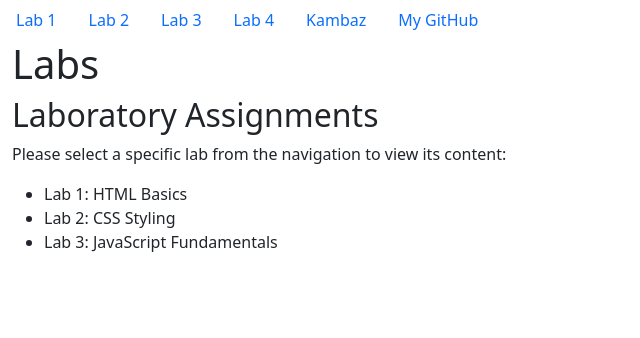
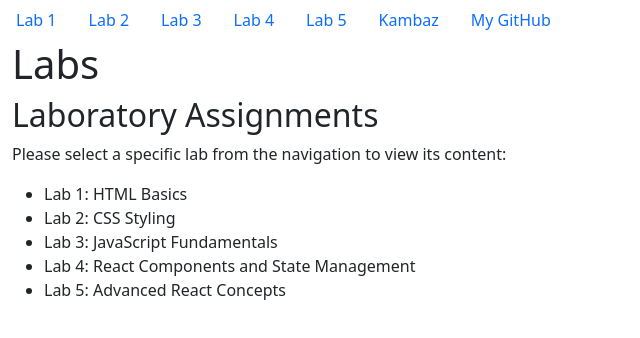
Before and after one commit to xilu56/kambaz-react-web-app-cs5610-sm25, a React app: page /#/Labs in a window 1280 px wide. Shown: the top 338 px of the page, without its empty margins (0-640 px from the left). Built offline with nearby package versions, Linux system fonts and the light colour scheme; the HTML template or start-up script is replaced by a standard one.

Commit message:
Implementing RESTful APIs with Express.js

```diff
--- /dev/null
+++ b/kambaz-node-server-app/index.js
@@ -0,0 +1,5 @@
+import express from 'express';
+import Hello from './Hello.js';
+const app = express();
+Hello(app);
+app.listen(4000);
--- /dev/null
+++ b/src/Labs/Lab5/index.tsx
@@ -0,0 +1,6 @@
+export default function Lab5() {
+  return (
+    <div>
+
+    </div>  );
+    }
--- a/src/Labs/TOC.tsx
+++ b/src/Labs/TOC.tsx
@@ -13,6 +13,8 @@ export default function TOC() {
           active={pathname.includes("Lab3")}> Lab 3 </Nav.Link> </Nav.Item>
       <Nav.Item> <Nav.Link as={Link} to="/Labs/Lab4" id="wd-a4"
           active={pathname.includes("Lab4")}> Lab 4 </Nav.Link> </Nav.Item>
+      <Nav.Item> <Nav.Link as={Link} to="/Labs/Lab5" id="wd-a5"
+          active={pathname.includes("Lab5")}> Lab 5 </Nav.Link> </Nav.Item>
       <Nav.Item> <Nav.Link as={Link} to="/Kambaz" id="wd-a3"> Kambaz </Nav.Link> </Nav.Item>
       <Nav.Item> <Nav.Link href="https://github.com/xilu56/kambaz-react-web-app-cs5610-sm25.git" target="_blank"> My GitHub </Nav.Link> </Nav.Item>
     </Nav>
--- a/src/Labs/index.tsx
+++ b/src/Labs/index.tsx
@@ -3,6 +3,7 @@ import { Route, Routes } from "react-router";
 import Lab2 from "./Lab2";
 import Lab3 from "./Lab3";
 import Lab4 from "./Lab4";
+import Lab5 from "./Lab5";
 import store from "./store";
 import { Provider } from "react-redux";
 
@@ -20,12 +21,15 @@ export default function Labs() {
             <li>Lab 1: HTML Basics</li>
             <li>Lab 2: CSS Styling</li>
             <li>Lab 3: JavaScript Fundamentals</li>
+            <li>Lab 4: React Components and State Management</li>
+            <li>Lab 5: Advanced React Concepts</li>
           </ul>
         </div>} />
         <Route path="Lab1" element={<Lab1 />} />
         <Route path="Lab2/*" element={<Lab2 />} />
         <Route path="Lab3/*" element={<Lab3 />} />
         <Route path="Lab4/*" element={<Lab4 />} />
+        <Route path="Lab5/*" element={<Lab5 />} />
       </Routes>
     </div>
     </Provider>
```
Also changed, not shown: kambaz-node-server-app/Hello.js (added, +8 -0 lines), kambaz-node-server-app/package.json (added, +28 -0 lines), 1 other file (tests, documents, lock files or other folders).
